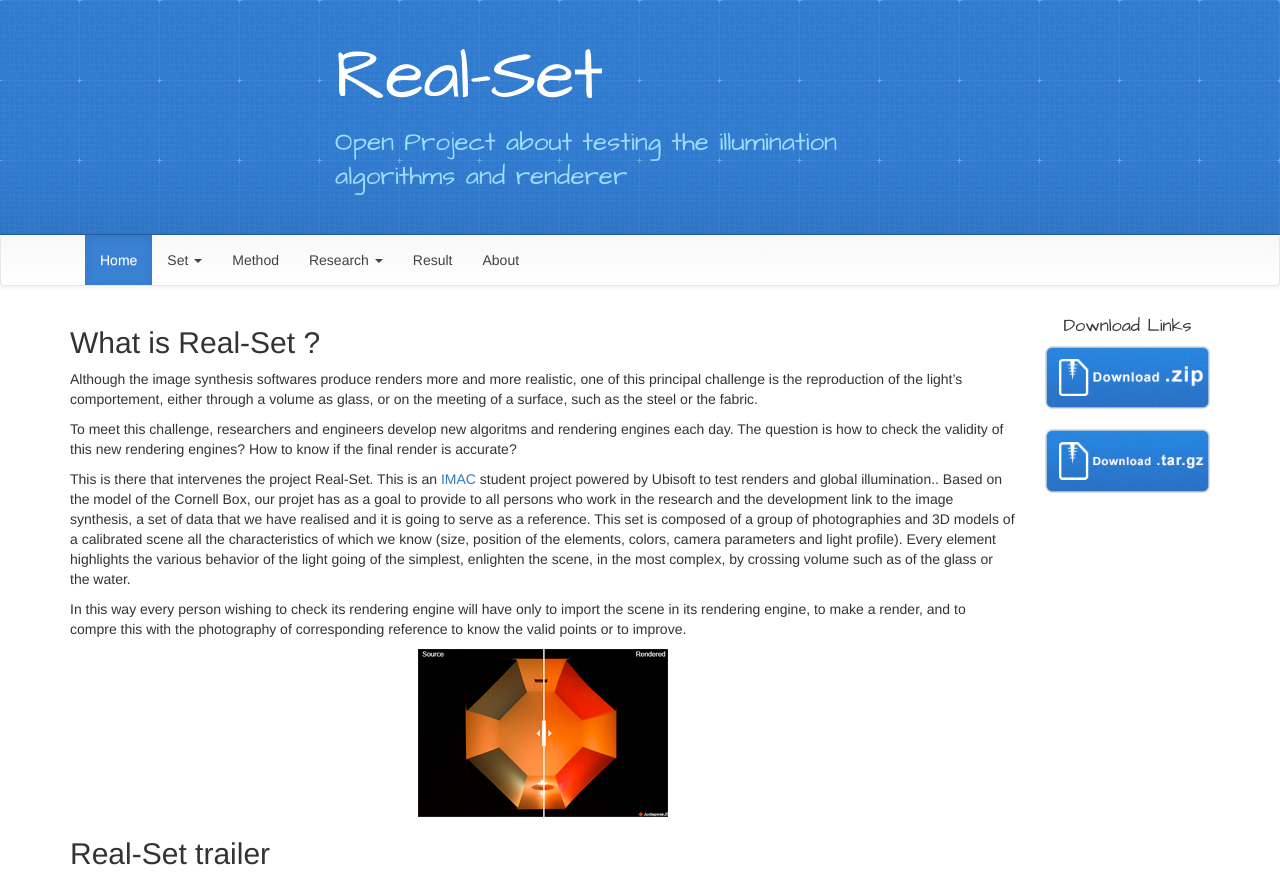
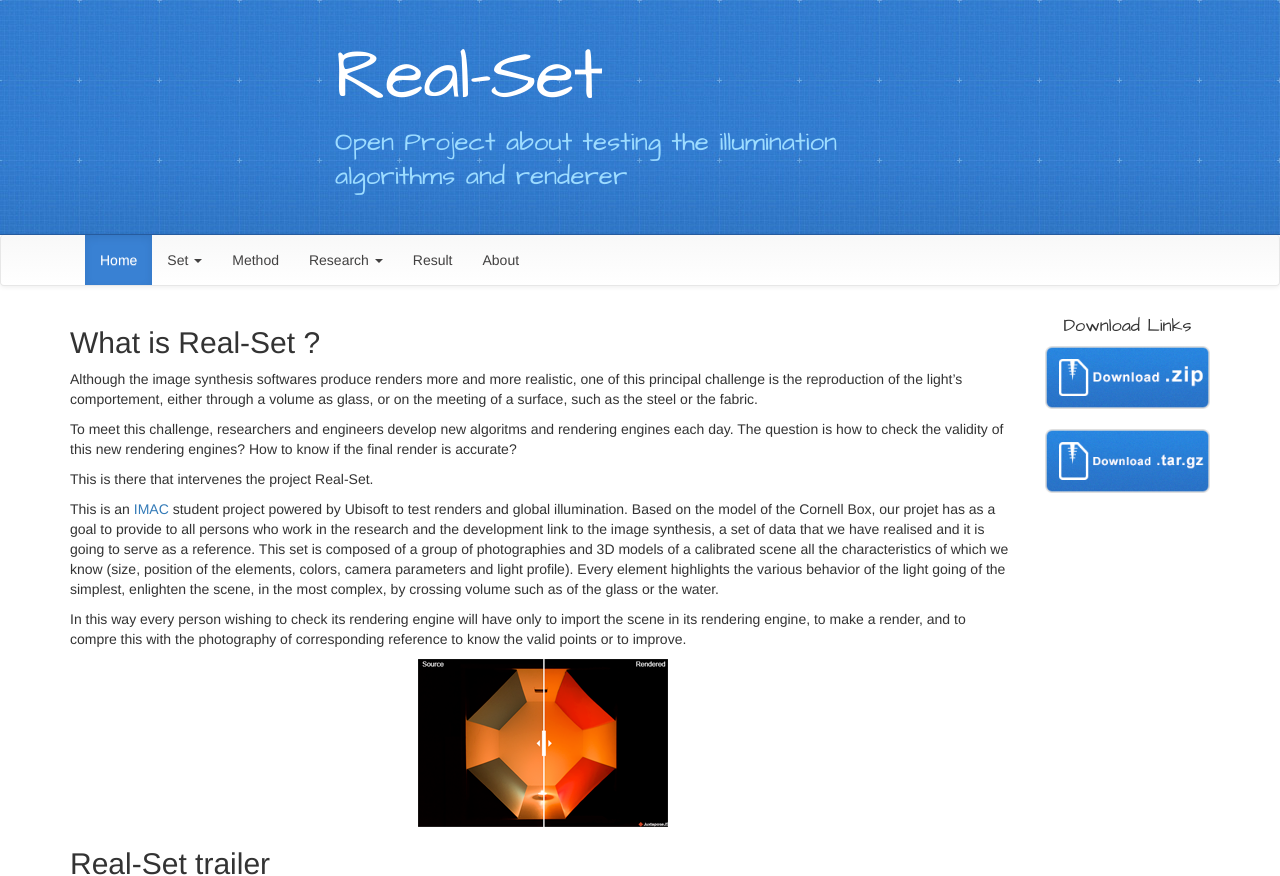
Before and after one commit to Alvyre/Real-Set, a Jekyll site: the page built from index.html, in a window 1280 px wide and 900 px high, cut to the strip 0-876 px from the top of the window. Built offline with Jekyll 4.4.1, drawn with Linux system fonts in a browser that asks for light colours; nearby versions of some CDN libraries.

Commit message:
Update index

```diff
--- a/index.html
+++ b/index.html
@@ -10,7 +10,8 @@ title: Home
           <h2>What is {{site.title}} ?</h2>
           <p>Although the image synthesis softwares produce renders more and more realistic, one of this principal challenge is the reproduction of the light’s comportement, either through a volume as glass, or on the meeting of a surface, such as the steel or the fabric.</p>
           <p>To meet this challenge, researchers and engineers develop new algoritms and rendering engines each day. The question is how to check the validity of this new rendering engines? How to know if the final render is accurate?</p>
-          <p>This is there that intervenes the project {{site.title}}. This is an <a href="http://www.ingenieur-imac.fr/" alt="IMAC ingenieur">IMAC</a> student project powered by Ubisoft to test renders and global illumination.. Based on the model of the Cornell Box, our projet has as a goal to provide to all persons who work in the research and the development link to the image synthesis, a set of data that we have realised and it is going to serve as a reference. This set is composed of a group of photographies and 3D models of a calibrated scene all the characteristics of which we know (size, position of the elements, colors, camera parameters and light profile). Every element highlights the various behavior of the light going of the simplest, enlighten the scene, in the most complex, by crossing volume such as of the glass or the water.</p>
+          <p>This is there that intervenes the project {{site.title}}.</p>
+          <p>This is an <a href="http://www.ingenieur-imac.fr/" alt="IMAC ingenieur">IMAC</a> student project powered by Ubisoft to test renders and global illumination. Based on the model of the Cornell Box, our projet has as a goal to provide to all persons who work in the research and the development link to the image synthesis, a set of data that we have realised and it is going to serve as a reference. This set is composed of a group of photographies and 3D models of a calibrated scene all the characteristics of which we know (size, position of the elements, colors, camera parameters and light profile). Every element highlights the various behavior of the light going of the simplest, enlighten the scene, in the most complex, by crossing volume such as of the glass or the water.</p>
           <p>In this way every person wishing to check its rendering engine will have only to import the scene in its rendering engine, to make a render, and to compre this with the photography of corresponding reference to know the valid points or to improve.</p>
           <a class="various fancybox.iframe" href="https://cdn.knightlab.com/libs/juxtapose/latest/embed/index.html?uid=5419997e-f688-11e5-a524-0e7075bba956"><img class=" center-block" src="{{site.url}}/assets/images/compare1.png" alt='comparison 3D/photo'></a>
         </article>
```
